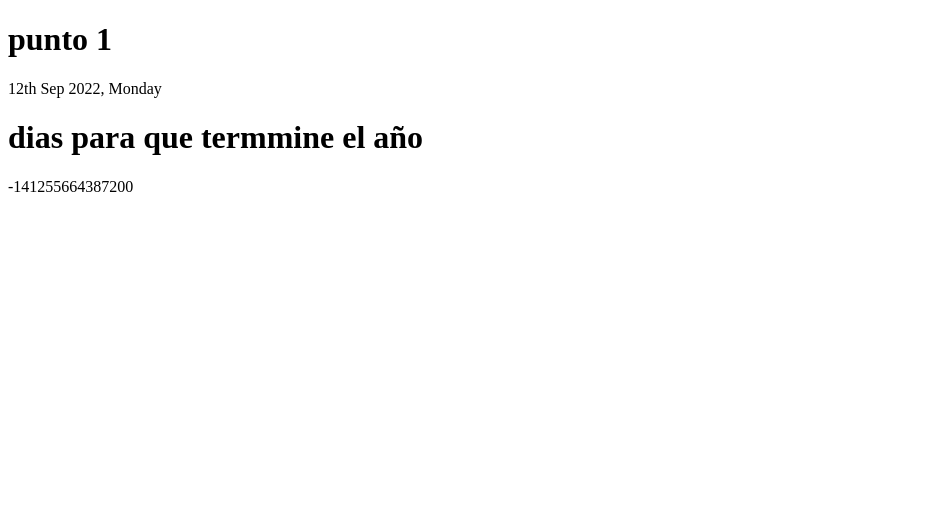
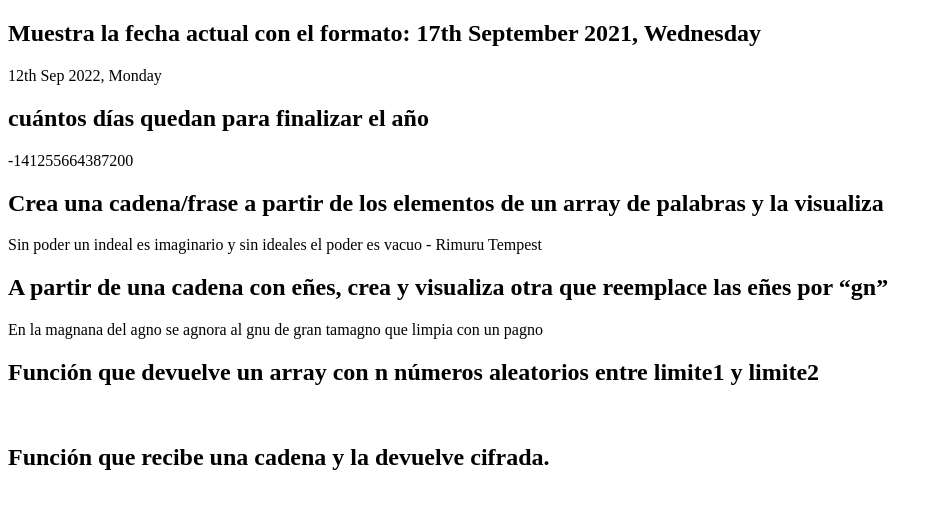
Before and after one commit to Elena2332/servidor, a PHP site: page /01.php in a window 1280 px wide. Shown: the top 509 px of the page, without its empty margins (0-943 px from the left). Run offline with PHP 8.4, Linux system fonts and the light colour scheme.

Commit message:
uno fusion

```diff
--- a/unidad1/tanda1/01.php
+++ b/unidad1/tanda1/01.php
@@ -4,20 +4,65 @@
     <meta charset="UTF-8">
     <meta http-equiv="X-UA-Compatible" content="IE=edge">
     <meta name="viewport" content="width=device-width, initial-scale=1.0">
-    <title>Document</title>
+    <title>Ejercicio1</title>
 </head>
 <body>
-    <h1>punto 1</h1>
+    <h2>Muestra la fecha actual con el formato: 17th  September 2021, Wednesday</h2>
+    <div>
         <?php
-
             echo date("d\\t\h M Y, l");
         ?>
-    <h1>dias para que termmine el año</h1>
+        <br>
+    </div>
+
+    <h2>cuántos días quedan para finalizar el año</h2>
+    <div>
         <?php
             $ahora = time(); // ahora en segundos
             $maxSeg = 325*24*3600; // segundos en un año (dias * horas en un dia * segundos en una hora)
             $dias = ($maxSeg-$ahora) * 3600*24; //
             echo $dias;
         ?>
+        <br>
+    </div>
+
+    <h2>Crea una cadena/frase a partir de los elementos de un array de palabras y la visualiza</h2>
+    <div>
+        <?php
+            $arr=array("Sin","poder","un","indeal","es","imaginario","y","sin","ideales","el","poder","es","vacuo","-","Rimuru","Tempest");
+            $str="";
+            for($i=0 ; $i<count($arr) ;$i++)
+                $str=$str.$arr[$i]." ";
+
+            echo $str;
+        ?>
+        <br>
+    </div>
+
+    <h2>A partir de una cadena con eñes, crea y visualiza otra que reemplace las eñes por “gn”</h2>
+    <div>
+        <?php
+            $ori="En la mañana del año se añora al ñu de gran tamaño que limpia con un paño";
+            $texto = str_replace("ñ", "gn", $ori);
+            echo $texto;
+        ?>
+        <br>
+    </div>
+
+    <h2>Función que devuelve un array con n números aleatorios entre limite1 y limite2</h2>
+    <div>
+        <?php
+
+        ?>
+        <br>
+    </div>
+
+    <h2>Función que recibe una cadena y la devuelve cifrada.</h2>
+    <div>
+        <?php
+
+        ?>
+        <br>
+    </div>
 </body>
 </html>
```
Lines whose indentation alone changed are shown as unchanged.
